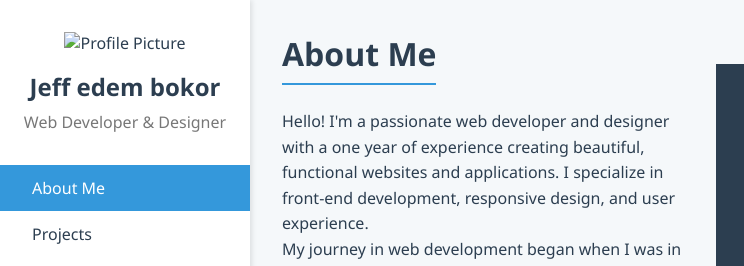
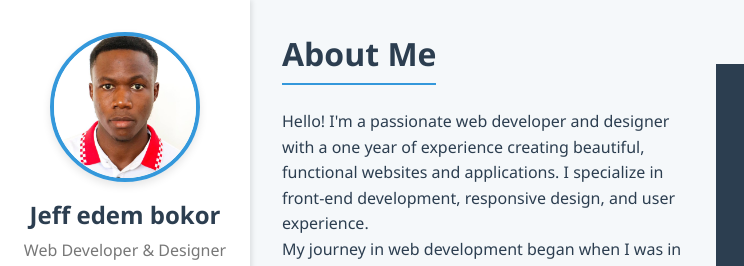
Before and after one commit to jeffmadeit21/portfoloi, a plain HTML site: page index.html in a window 1280 px wide. Shown: the top 266 px of the page, 0-744 px from the left. Drawn offline with Linux system fonts and the light colour scheme.

Commit message:
Update index.html

```diff
--- a/index.html
+++ b/index.html
@@ -460,7 +460,7 @@
     <!-- Sidebar -->
     <aside class="sidebar" id="sidebar">
         <div class="sidebar-profile">
-            <img src="main/jeff.jpg" alt="Profile Picture" />
+            <img src="jeff.jpg" alt="Profile Picture" class="profile-img">
             <h2 class="profile-name">Jeff edem bokor</h2>
             <p class="profile-title">Web Developer & Designer</p>
         </div>
```
